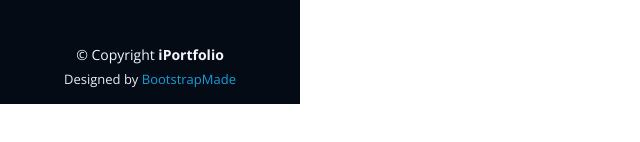
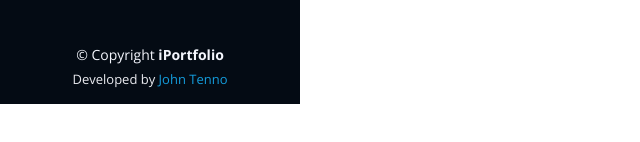
Before and after one commit to JohnTenno/NominaWebsite, a plain HTML site: page portfolio-details.html in a window 1280 px wide. Shown: the part 696-838 px from the top of the page, 0-640 px from the left. Drawn offline with nearby package versions, Linux system fonts and the light colour scheme.

Commit message:
Add files via upload

```diff
--- a/portfolio-details.html
+++ b/portfolio-details.html
@@ -142,6 +142,7 @@
   </main><!-- End #main -->
 
   <!-- ======= Footer ======= -->
+  <!-- ======= Footer ======= -->
   <footer id="footer">
     <div class="container">
       <div class="copyright">
@@ -152,7 +153,7 @@
         <!-- You can delete the links only if you purchased the pro version. -->
         <!-- Licensing information: https://bootstrapmade.com/license/ -->
         <!-- Purchase the pro version with working PHP/AJAX contact form: https://bootstrapmade.com/iportfolio-bootstrap-portfolio-websites-template/ -->
-        Designed by <a href="https://bootstrapmade.com/">BootstrapMade</a>
+        Developed by <a href="https://bootstrapmade.com/">John Tenno</a>
       </div>
     </div>
   </footer><!-- End  Footer -->
```
